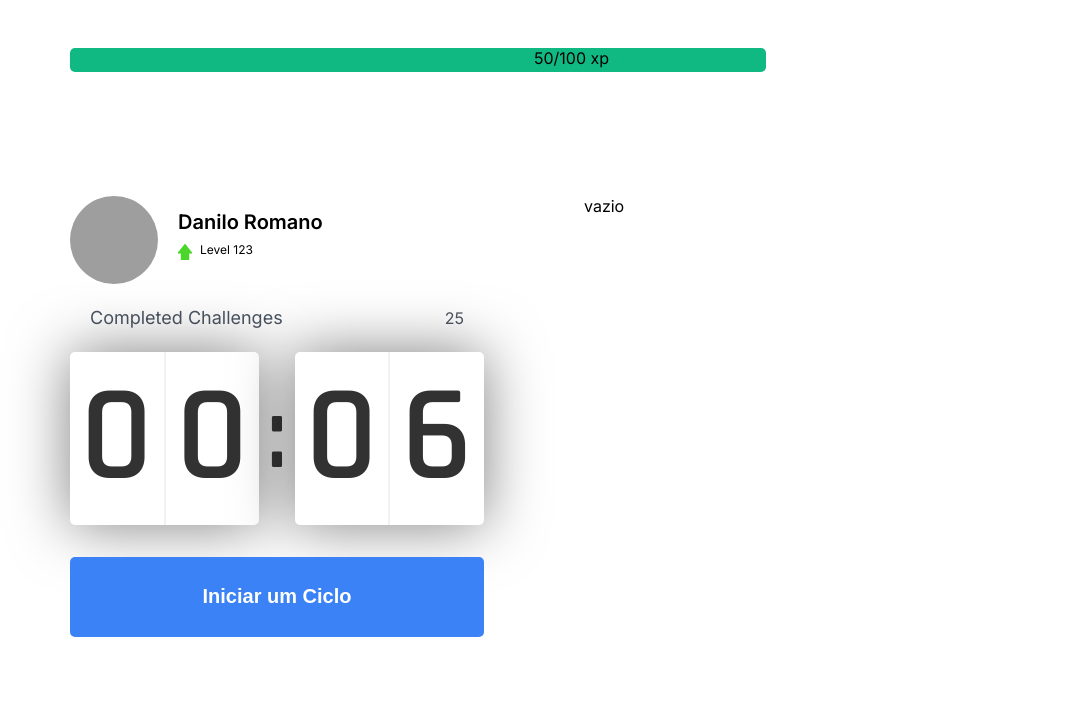
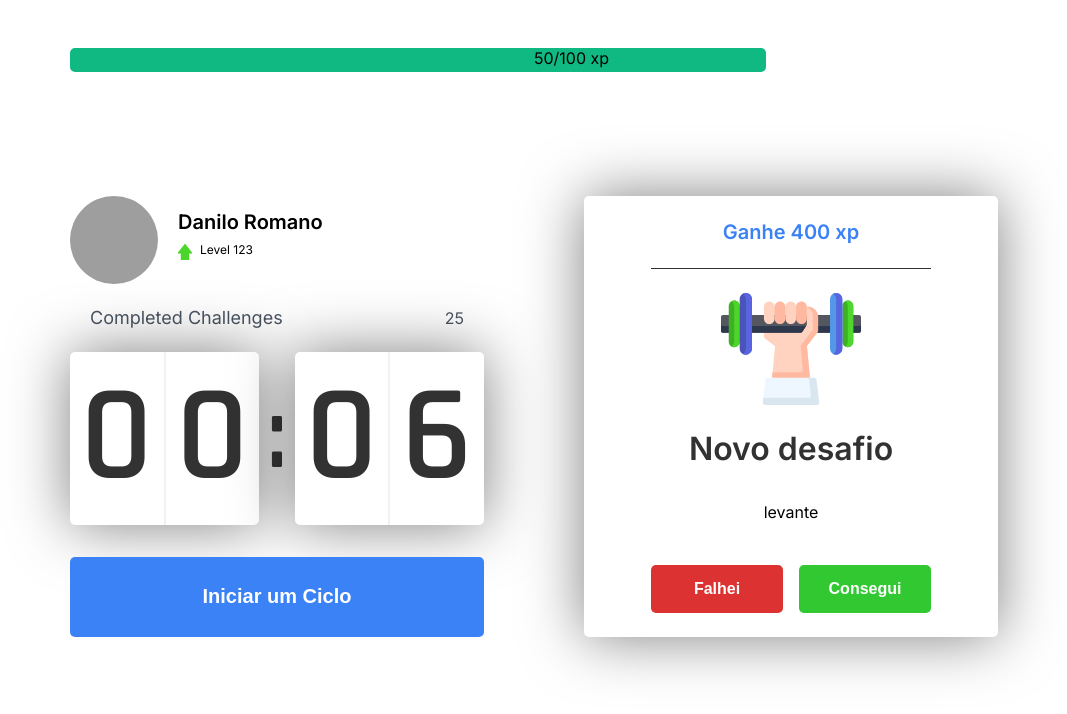
Before and after one commit to risaddex/nlw-moveit, a Next.js app: page / in a window 1280 px wide. Shown: the top 714 px of the page, without its empty margins (106-1173 px from the left). Built offline with nearby package versions, Linux system fonts and the light colour scheme; grey boxes are pictures that could not be loaded.

Commit message:
Added challenge window

```diff
--- a/src/api/hello.js
+++ /dev/null
@@ -1,5 +0,0 @@
-// Next.js API route support: https://nextjs.org/docs/api-routes/introduction
-
-export default (req, res) => {
-  res.status(200).json({ name: 'John Doe' })
-}
--- /dev/null
+++ b/src/components/Buttons/ChallengeButton.tsx
@@ -0,0 +1,22 @@
+import styled from 'styled-components'
+import { Button } from './Button'
+
+export const ChallengeButton = styled(Button)<{ success?: boolean }>`
+  height: 3rem;
+
+  margin: 0;
+  font-size: 1rem;
+
+  transition: filter 0.5s;
+
+  color: ${({ theme }) => theme.colors.white};
+
+  background: ${({ success }) =>
+    success
+      ? ({ theme }) => theme.colors.success
+      : ({ theme }) => theme.colors.danger};
+
+  &:hover {
+    filter: brightness(0.9)
+  }
+`
--- a/src/components/Buttons/index.tsx
+++ b/src/components/Buttons/index.tsx
@@ -1,2 +1,3 @@
 export { Button } from './Button'
 export { ActiveButton } from './ActiveButton'
+export { ChallengeButton } from './ChallengeButton'
--- /dev/null
+++ b/src/components/RightPanel/ChallengeBox.tsx
@@ -0,0 +1,40 @@
+import { ChallengeButton } from '../Buttons/ChallengeButton'
+import {
+  ActiveChallenge as Active,
+  ChallengeContainer,
+  InactiveChallenge as Inactive,
+} from './Challenges'
+
+
+export const ChalllengeBox = (props) => {
+  const hasActiveChallenge = true
+
+  return (
+    <ChallengeContainer>
+      {hasActiveChallenge ? (
+        <Active>
+          <Active.Header>Ganhe 400 xp</Active.Header>
+          <Active.Main>
+            <img src="icons/body.svg" alt="Body Icons" />
+            <strong>Novo desafio</strong>
+            <p>levante</p>
+          </Active.Main>
+          <Active.Footer>
+            <ChallengeButton>Falhei</ChallengeButton>
+            <ChallengeButton success>Consegui</ChallengeButton>
+          </Active.Footer>
+        </Active>
+      ) : (
+        <Inactive>
+          <strong>
+            Inicie um ciclo recebendo desafios para serem completados
+          </strong>
+          <div>
+            <img src="icons/level-up.svg" alt="level up icon" />
+            <p>Avance de level completando desafios.</p>
+          </div>
+        </Inactive>
+      )}
+    </ChallengeContainer>
+  )
+}
--- /dev/null
+++ b/src/components/RightPanel/Challenges.tsx
@@ -0,0 +1,77 @@
+import { FC } from 'react'
+import styled, { StyledFunction } from 'styled-components'
+
+const ChallengeContainer = styled.div`
+  height: 100%;
+
+  background: white;
+  border-radius: 5px;
+  box-shadow: ${({ theme }) => theme.shadows.main};
+  padding: 1.5rem 2rem;
+
+  display: flex;
+  flex-direction: column;
+  justify-content: center;
+  align-items: center;
+
+  text-align: center;
+`
+
+const InactiveChallenge = styled.div`
+  display: flex;
+  flex-direction: column;
+  align-items: center;
+
+  strong {
+    font-size: 1.5rem;
+    font-weight: 500;
+    line-height: 1.4;
+  }
+
+  > div {
+    display: flex;
+    align-items: center;
+    justify-content: space-between;
+    line-height: 1.4;
+    max-width: 78%;
+    margin-top: 3rem;
+  }
+`
+
+const ActiveChallenge = styled.div`
+  height: 100%;
+  min-width: 80%;
+  display: flex;
+  flex-direction: column;
+`
+ActiveChallenge.Header = styled.header`
+  color: ${({ theme }) => theme.colors.blue};
+  font-weight: 600;
+  font-size: 1.25rem;
+  padding: 0 2rem 1.5rem;
+  border-bottom: 1px solid ${({ theme }) => theme.colors.title};
+`
+ActiveChallenge.Footer = styled.footer`
+  display: grid;
+  grid-template-columns: repeat(2, 1fr);
+  gap: 1rem;
+`
+ActiveChallenge.Main = styled.main`
+  flex: 1;
+  display: flex;
+  flex-direction: column;
+  align-items: center;
+  justify-content: center;
+
+  strong {
+    font-size: 2rem;
+    font-weight: 600;
+    color: ${({ theme }) => theme.colors.title};
+    margin: 1.5rem 0 1rem;
+  }
+
+  p {
+    line-height: 1.5;
+  }
+`
+export { ChallengeContainer, ActiveChallenge, InactiveChallenge }
--- a/src/components/RightPanel/index.tsx
+++ b/src/components/RightPanel/index.tsx
@@ -1,10 +1,11 @@
 import styled from 'styled-components';
+import { ChalllengeBox } from './ChallengeBox';
 
 
 export const RightPanel = () => {
   return (
     <StyledRightPanel>
-      vazio
+      <ChalllengeBox />
     </StyledRightPanel>
   )
 }
--- /dev/null
+++ b/src/context/challengesContext.tsx
@@ -0,0 +1,3 @@
+import { createContext } from 'react'
+
+export const challengesContext = createContext({})
--- a/src/styles/theme.ts
+++ b/src/styles/theme.ts
@@ -10,7 +10,9 @@ const myTheme: DefaultTheme = {
     darkBlue: 'rgba(30, 64, 175, 1)',
     red: 'rgb(243, 21, 21)',
     title: 'rgb(50, 50, 50)',
-    text: 'rgb(25, 25, 25)'
+    text: 'rgb(25, 25, 25)',
+    success: 'rgb(50,200,50)',
+    danger: 'rgb(220,50,50)'
   },
 
   shadows: {
```
